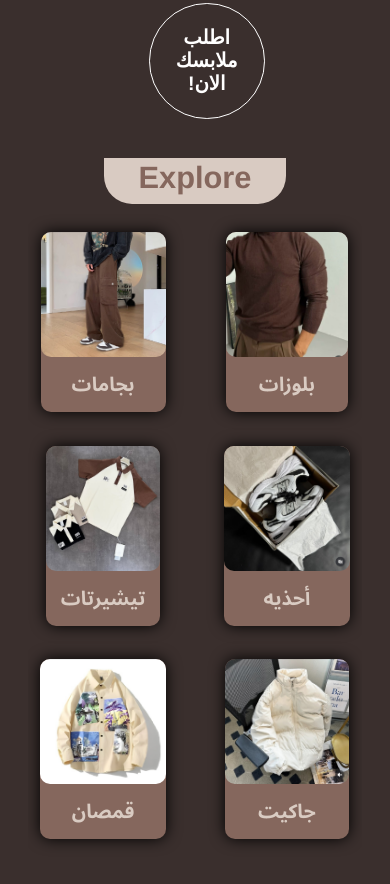
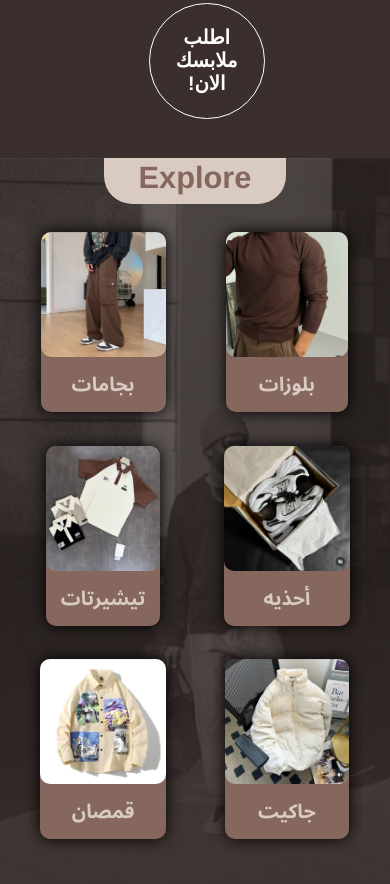
Before and after one commit to tahsen112/new-outfit, a plain HTML site: page index.html in a window 390 px wide. Shown: the part 686-1570 px from the top of the page. Drawn offline with nearby package versions, Linux system fonts and the light colour scheme; the site is published under a folder, as on GitHub Pages, so addresses that start at the root find nothing.

Commit message:
edit images path

```diff
--- a/style.css
+++ b/style.css
@@ -135,7 +135,7 @@ nav a:hover {
    content: "";
    position: absolute;
    inset: 0;
-   background-image: url(/images/explore-img.jpg);
+   background-image: url(./images/explore-img.jpg);
    background-size: cover;
    background-repeat: no-repeat;
    background-position: center;
@@ -373,7 +373,7 @@ footer h4 a {
    }
 
    .explore::before {
-      background-image: url(/images/explore-phone.jpg);
+      background-image: url(./images/explore-phone.jpg);
    }
 
    header {
@@ -484,7 +484,7 @@ footer h4 a {
    }
 
    .explore::before {
-      background-image: url(/images/explore-phone.jpg);
+      background-image: url(./images/explore-phone.jpg);
    }
 
    nav a {
@@ -528,7 +528,7 @@ footer h4 a {
    }
 
    .explore::before {
-      background-image: url(/images/explore-phone.jpg);
+      background-image: url(./images/explore-phone.jpg);
    }
 
 }
@@ -610,7 +610,7 @@ footer h4 a {
    }
 
    .explore::before {
-      background-image: url(/images/explore-phone.jpg);
+      background-image: url(./images/explore-phone.jpg);
    }
 
    header {
```
